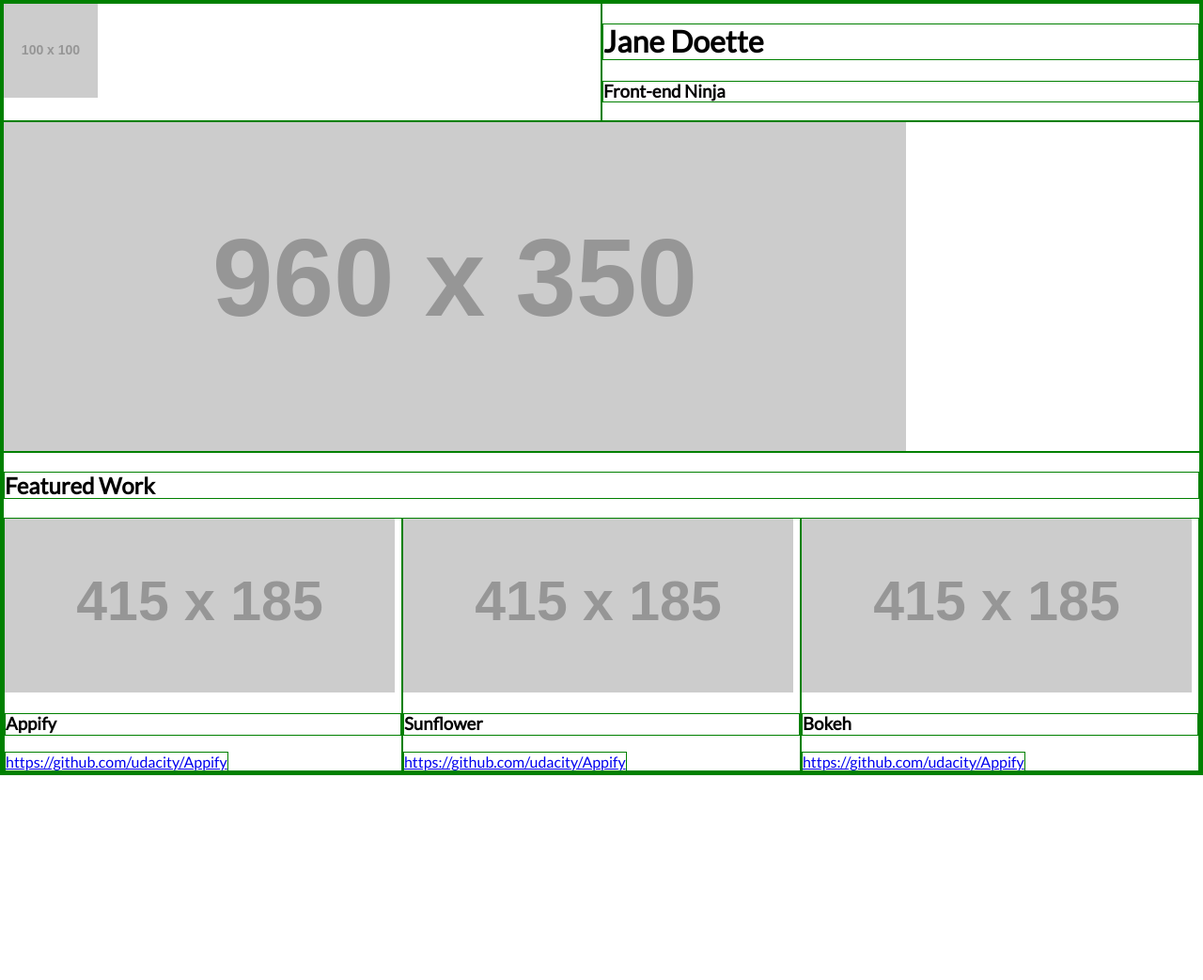
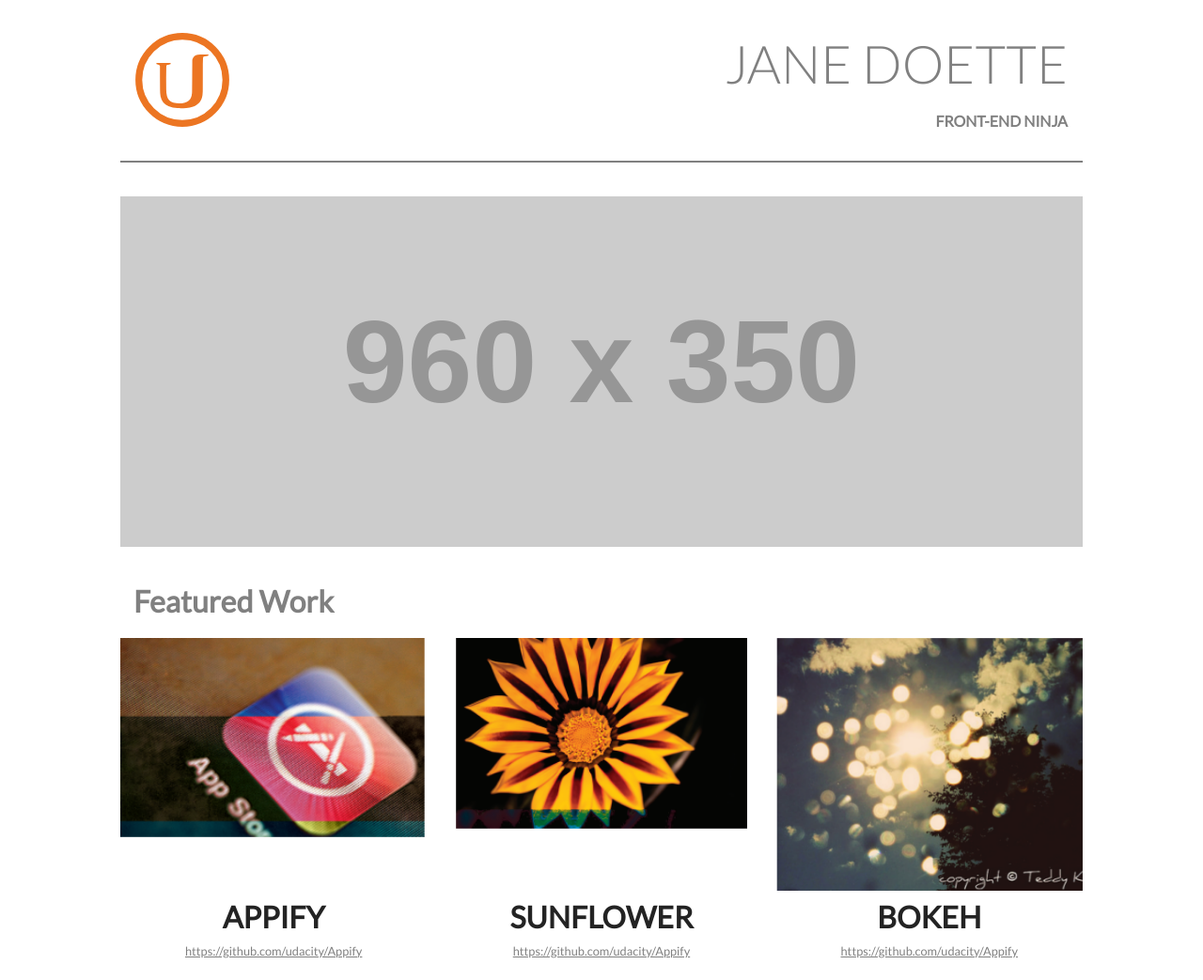
Before and after one commit to jandoant/Udacity-HTML-Course, a plain HTML site: page framework/index.html in a window 1280 px wide. Shown: the whole page at 94% size. Before the commit the page ends 825 px from the top, so only its background shows below. Drawn offline with nearby package versions, Linux system fonts and the light colour scheme; placeholder pictures from the web are drawn by us.

Commit message:
finished Mockup v1

```diff
--- a/framework/css/main.css
+++ b/framework/css/main.css
@@ -1,7 +1,7 @@
-* {
+/**{
     border: 1px solid green;
     !important
-}
+}*/
 
 * {
     box-sizing: border-box;
@@ -9,8 +9,15 @@
 
 *{
   font-family: 'Lato', sans-serif;
+  font-size: 16px;
+  color: gray;
 }
 
+
+.site-container {
+  width: 80%;
+  margin: 0 auto;
+}
 
 /* FlexBox Grid */
 
@@ -84,10 +91,122 @@
     width: 100%;
 }
 
-/* Media Queries */
-@media only screen and (max-width: 500px) {
-  p {
+.site-header {
+  padding: 16px;
+  border-bottom: 2px solid gray;
+}
+
+.header-section{
+  display: -webkit-box;
+  display: -ms-flexbox;
+  display: flex;
+  -webkit-box-pack: start;
+      -ms-flex-pack: start;
+          justify-content: flex-start;
+  -webkit-box-align: center;
+      -ms-flex-align: center;
+          align-items: center;
+}
+
+.brand-logo{
+  width: 100px;
+  height: 100px;
+}
+
+h1{
+  font-weight: 200;
+  font-size: 3.5em;
+  margin: 20px 0;
+}
+
+h2{
+  color: gray;
+  font-size: 2em;
+  margin-left: 14px;
+  margin-top: 40px;
+  margin-bottom: 20px;
+}
+
+h3 {
+  font-size: 1em;
+}
+
+.header-author-description {
+  text-transform: uppercase;
+  text-align: right;
+}
+
+.site-content {
+  padding-top: 36px;
+}
+
+.site-content img {
+  width: 100%;
+  height: 100%;
+}
+
+.featured-work {
+  padding-bottom: 24px;
+}
+
+.section-box {
+  display: -webkit-box;
+  display: -ms-flexbox;
+  display: flex;
+  -webkit-box-orient: vertical;
+  -webkit-box-direction: normal;
+      -ms-flex-direction: column;
+          flex-direction: column;
+  -webkit-box-align: center;
+      -ms-flex-align: center;
+          align-items: center;
+  -webkit-box-pack: justify;
+      -ms-flex-pack: justify;
+          justify-content: space-between;
+}
+
+.section-box:nth-of-type(1){
+  padding-right: 15px;
+}
+
+.section-box:nth-of-type(2){
+  padding: 0 15px;
+}
+
+.section-box:nth-of-type(3){
+  padding-left: 15px;
+}
+
+.section-box img {
+  width: 100%;
+}
+
+.image-description {
+  display: -webkit-box;
+  display: -ms-flexbox;
+  display: flex;
+  -webkit-box-orient: vertical;
+  -webkit-box-direction: normal;
+      -ms-flex-direction: column;
+          flex-direction: column;
+  -webkit-box-align: center;
+      -ms-flex-align: center;
+          align-items: center;
+}
+
+.image-description h3 {
+  font-size: 2em;
+  text-transform: uppercase;
+  color: #232323;
+  margin: 10px;
+}
+
+.image-description a {
+  font-size: 0.8em;
+}
+
+@media only screen and (max-width: 500px)) {
+  h1  {
     display: none;
   }
 }
-}
--- a/framework/index.html
+++ b/framework/index.html
@@ -7,43 +7,57 @@
     <!--Normalize-->
     <link rel="stylesheet" href="https://cdnjs.cloudflare.com/ajax/libs/normalize/5.0.0/normalize.css">
     <!-- Google Fonts -->
-    <link href="https://fonts.googleapis.com/css?family=Lato" rel="stylesheet">
+    <link href="https://fonts.googleapis.com/css?family=Lato:300,400" rel="stylesheet">
     <!-- My Styles -->
     <link rel="stylesheet" href="css/main.css">
 
 </head>
 
 <body>
-    <header class="row">
-      <div class="col-6">
-        <img src="http://www.placehold.it/100x100" alt="Profile Picture">
+    <div class="site-container">
+        <header class="row site-header">
+            <div class="col-6 header-section">
+                <svg class="brand-logo" id="udacity-logo" xmlns="http://www.w3.org/2000/svg" viewBox="0 0 500 500">
+          <style>
+          .st0{fill:#EC7522;} .st1{fill:none;stroke:#EC7522;stroke-width:36;stroke-miterlimit:10;}
+          </style>
+          <path id="udacity-u" class="st0" d="M150 160.4h31c1.7 0 3.5.3 5.2.4 1.3 0 2.5.5 2.8 2 .3 1.5-.6 2.4-1.8 3-2.5 1.4-5.3 2-8 2.4-2.7.4-5.4 1-8 1.7-4.4 1.2-6.3 3.7-6.4 8.2-1.2 40.8-.8 81.6-.4 122.3 0 12.2 1 24.2 4 36 4.5 18.5 16.2 29.6 34 34.5 19 5.2 38.3 5.3 57.5 1 7-1.7 14-3.8 20.2-8 10.6-7.3 16.4-17.6 19.3-30 1.8-7.5 2.3-15 2.4-22.7.6-35.2.6-70.5.8-105.8l.4-59.5c0-2.2.3-4.2 1.2-6 1.6-4 3.2-8 5.7-11.4 5.8-7.8 13.6-11.8 23-12.7 13-1.4 26-1 39-1h15.5c1.3 0 1.7.3 1.7 1.6 0 4-.5 5-4.6 6-5.2 1-10.4 1.6-15.5 2.6-7.2 1.4-8.5 3-9 10.3-1.3 19.2-.8 38.4-1 57.7 0 35 0 69.8-.2 104.7 0 11.2 0 22.5-1.6 33.6-4.2 30.4-20.8 51-49.6 61.6-11.8 4.3-24.3 5.7-36.7 6.6-15.8 1.2-31.5 1.6-47 .7-16.3-1-32.6-3-47.5-10-22.8-10.6-37.3-28.3-42.4-53.3-2.3-12-2.5-23.8-2.6-35.8-.5-41-.4-82.2-.4-123.2 0-2.3-.6-4-2.3-5.5-2.3-2.2-5-3.4-8-4-2.4-.6-4.7-1-7-2.2-.7-.3-1.4-.8-2-1.5-1.5-1.7-1-3.7 1.3-4 2-.4 4-.6 6-.6h31z"/>
+          <circle id="udacity-circle" class="st1" cx="250" cy="250" r="231.5"/>
+        </svg>
             </div>
-      <div class="col-6">
+            <div class="col-6 header-author-description">
                 <h1>Jane Doette</h1>
                 <h3>Front-end Ninja</h3>
             </div>
-      <main class="row">
+        </header>
+        <main class="row site-content">
             <img src="http://www.placehold.it/960x350" alt="">
         </main>
-      <section class="row">
-        <h2 class="row">Featured Work</h2>
-        <div class="col-4">
-          <img src="http://www.placehold.it/415x185" alt="">
+        <section class="row featured-work">
+            <h2 class="row section-header">Featured Work</h2>
+            <div class="col-4 section-box">
+                <img src="images/appify.png" alt="">
+                <div class="image-description">
                     <h3>Appify</h3>
                     <a href="https://www.github.com/udacity/Appify">https://github.com/udacity/Appify</a>
                 </div>
-        <div class="col-4">
-          <img src="http://www.placehold.it/415x185" alt="">
+            </div>
+            <div class="col-4 section-box">
+                <img src="images/sunflower.png" alt="">
+                <div class="image-description">
                     <h3>Sunflower</h3>
                     <a href="https://www.github.com/udacity/Appify">https://github.com/udacity/Appify</a>
                 </div>
-        <div class="col-4">
-          <img src="http://www.placehold.it/415x185" alt="">
+            </div>
+            <div class="col-4 section-box">
+                <img src="images/bokeh.png" alt="Bokeh Picture">
+                <div class="image-description">
                     <h3>Bokeh</h3>
                     <a href="https://www.github.com/udacity/Appify">https://github.com/udacity/Appify</a>
                 </div>
+            </div>
         </section>
-    </header>
+    </div>
     <script src="http://localhost:9000/livereload.js"></script>
 </body>
 
```
Also changed, not shown: framework/images/appify.PNG (added), framework/images/bokeh.png (added), framework/images/sunflower.PNG (added), framework/udacity-logo.svg (added). Lines whose indentation alone changed are shown as unchanged.
